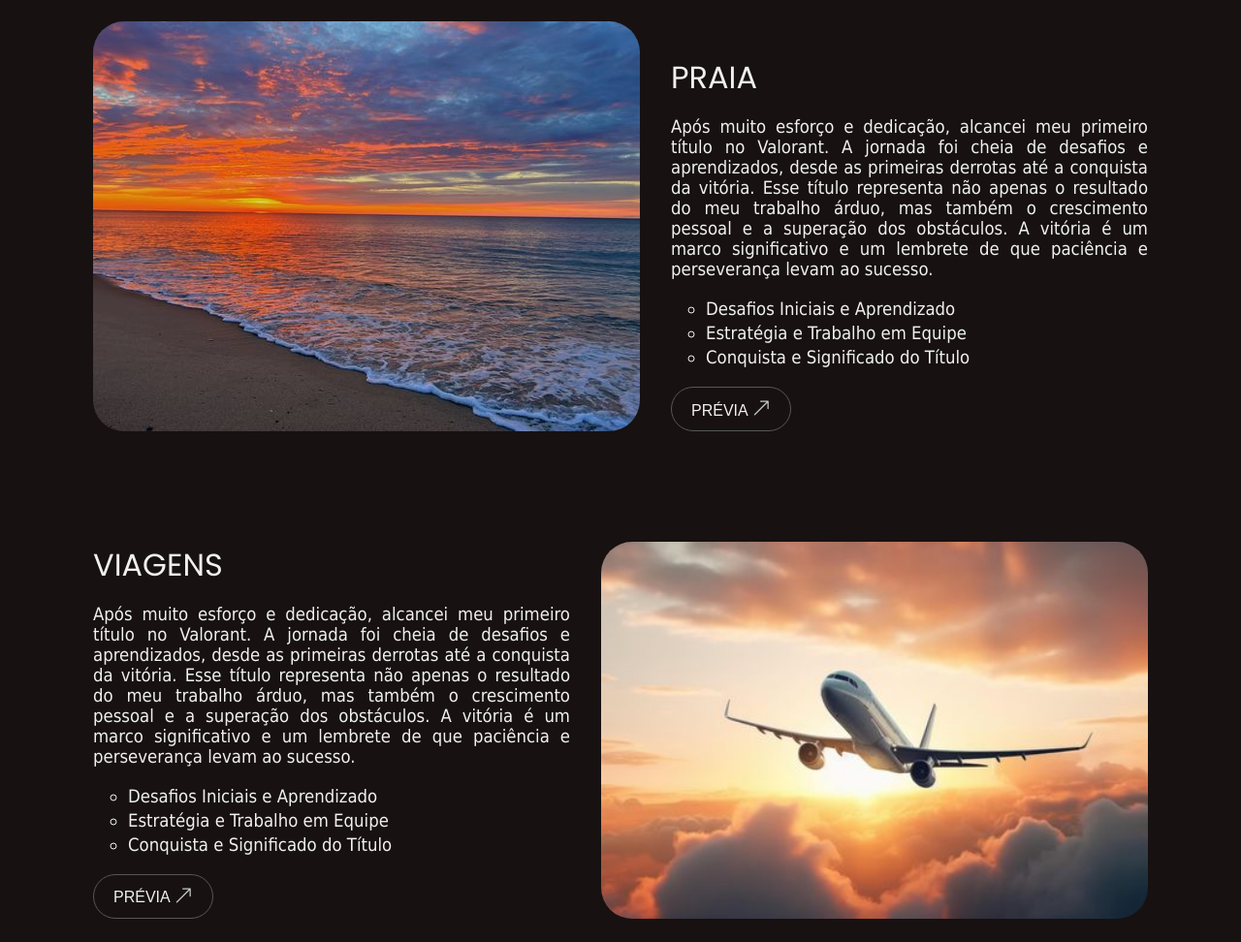
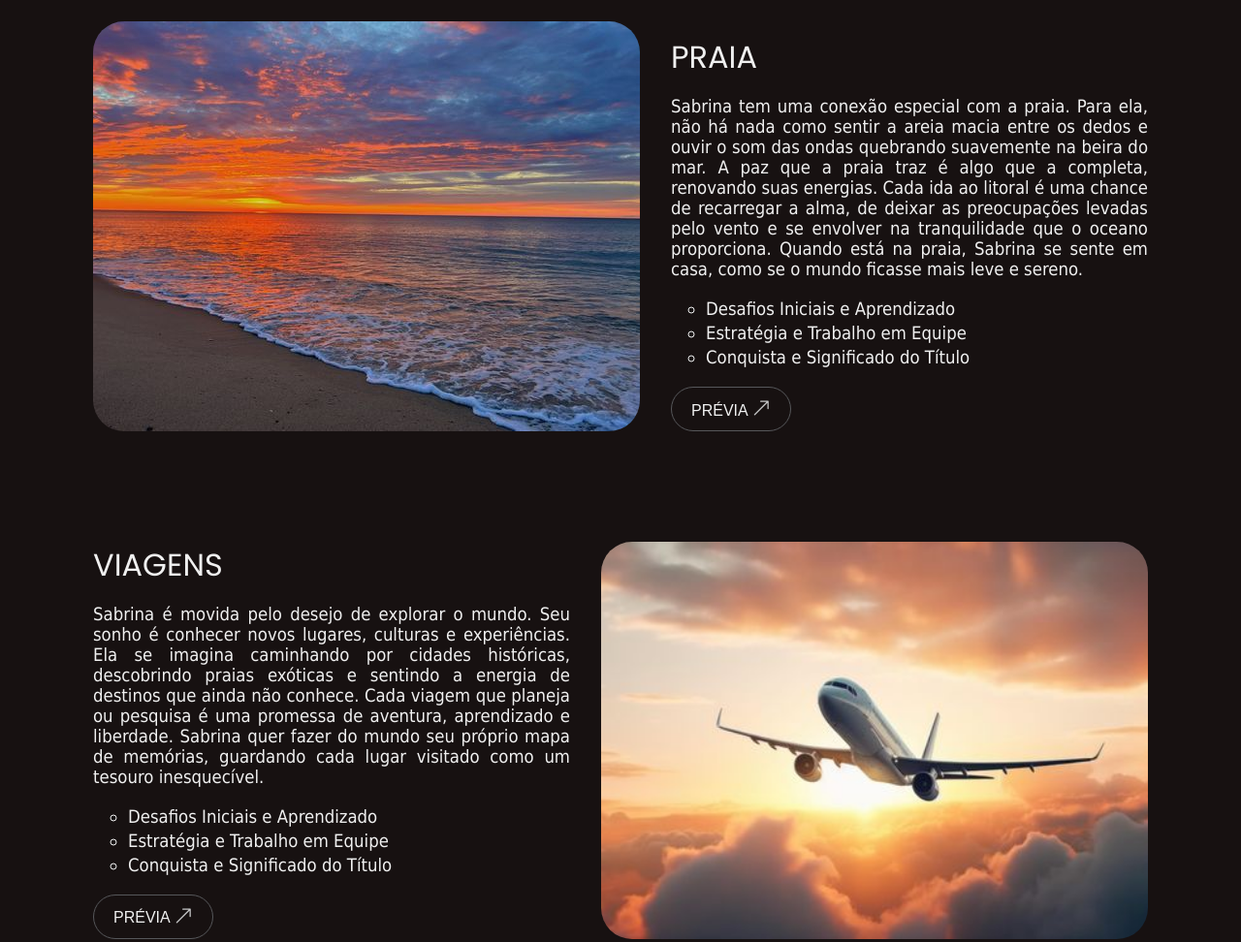
Before and after one commit to Rafamfa/perfilsabrina, a plain HTML site: page index.html in a window 1280 px wide. Shown: the part 1400-2372 px from the top of the page at 97% size. Drawn offline with nearby package versions, Linux system fonts and the light colour scheme; a web font is replaced by a local one.

Commit message:
att final

```diff
--- a/index.html
+++ b/index.html
@@ -128,11 +128,7 @@
 
                     <h3 class="card-title"> PRAIA </h3>
                     <p class="card-description">
-                        Após muito esforço e dedicação, alcancei meu primeiro título no Valorant. A jornada foi cheia de
-                        desafios e aprendizados, desde as primeiras derrotas até a conquista da vitória. Esse título
-                        representa não apenas o resultado do meu trabalho árduo, mas também o crescimento pessoal e a
-                        superação dos obstáculos. A vitória é um marco significativo e um lembrete de que paciência e
-                        perseverança levam ao sucesso.
+                        Sabrina tem uma conexão especial com a praia. Para ela, não há nada como sentir a areia macia entre os dedos e ouvir o som das ondas quebrando suavemente na beira do mar. A paz que a praia traz é algo que a completa, renovando suas energias. Cada ida ao litoral é uma chance de recarregar a alma, de deixar as preocupações levadas pelo vento e se envolver na tranquilidade que o oceano proporciona. Quando está na praia, Sabrina se sente em casa, como se o mundo ficasse mais leve e sereno.
                     </p>
 
                     <ul class="card-lista">
@@ -163,11 +159,7 @@
 
                     <h3 class="card-title"> VIAGENS </h3>
                     <p class="card-description">
-                        Após muito esforço e dedicação, alcancei meu primeiro título no Valorant. A jornada foi cheia de
-                        desafios e aprendizados, desde as primeiras derrotas até a conquista da vitória. Esse título
-                        representa não apenas o resultado do meu trabalho árduo, mas também o crescimento pessoal e a
-                        superação dos obstáculos. A vitória é um marco significativo e um lembrete de que paciência e
-                        perseverança levam ao sucesso.
+                        Sabrina é movida pelo desejo de explorar o mundo. Seu sonho é conhecer novos lugares, culturas e experiências. Ela se imagina caminhando por cidades históricas, descobrindo praias exóticas e sentindo a energia de destinos que ainda não conhece. Cada viagem que planeja ou pesquisa é uma promessa de aventura, aprendizado e liberdade. Sabrina quer fazer do mundo seu próprio mapa de memórias, guardando cada lugar visitado como um tesouro inesquecível.
                     </p>
 
                     <ul class="card-lista">
@@ -198,11 +190,7 @@
 
                     <h3 class="card-title"> CODIFICAÇÃO </h3>
                     <p class="card-description">
-                        Após muito esforço e dedicação, alcancei meu primeiro título no Valorant. A jornada foi cheia de
-                        desafios e aprendizados, desde as primeiras derrotas até a conquista da vitória. Esse título
-                        representa não apenas o resultado do meu trabalho árduo, mas também o crescimento pessoal e a
-                        superação dos obstáculos. A vitória é um marco significativo e um lembrete de que paciência e
-                        perseverança levam ao sucesso.
+                        Este ano, Sabrina descobriu uma paixão inesperada: a codificação. Desde que escreveu suas primeiras linhas de código, ela percebeu o quanto essa atividade envolve criatividade e lógica. O processo de criar algo do zero, resolver problemas e ver as ideias ganharem forma na tela a encantou. Codificar se tornou mais que um hobby; é uma nova maneira de pensar e um desafio que ela adora enfrentar. Sabrina se encontrou nesse universo digital, onde cada projeto é uma nova conquista.
                     </p>
 
                     <ul class="card-lista">
```
